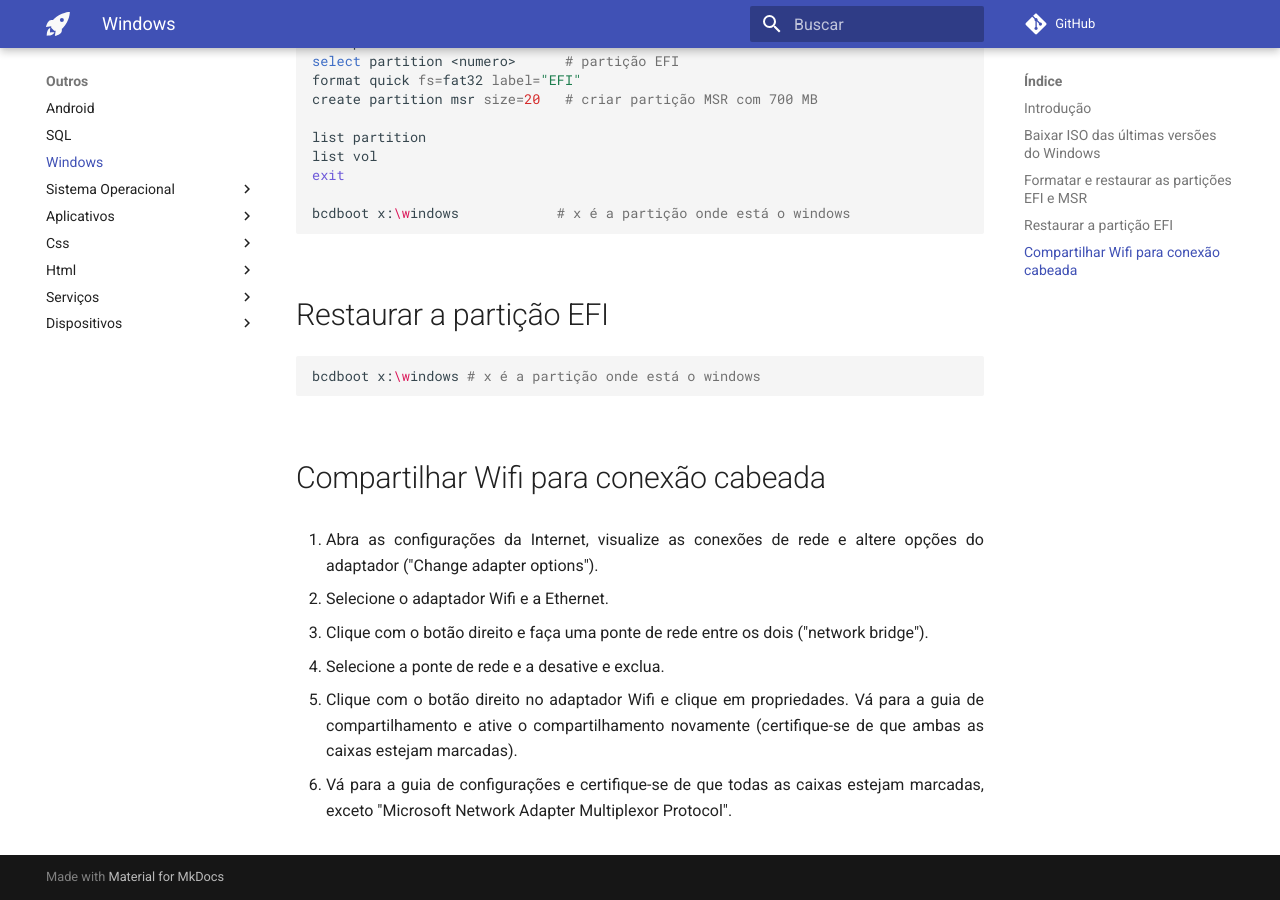
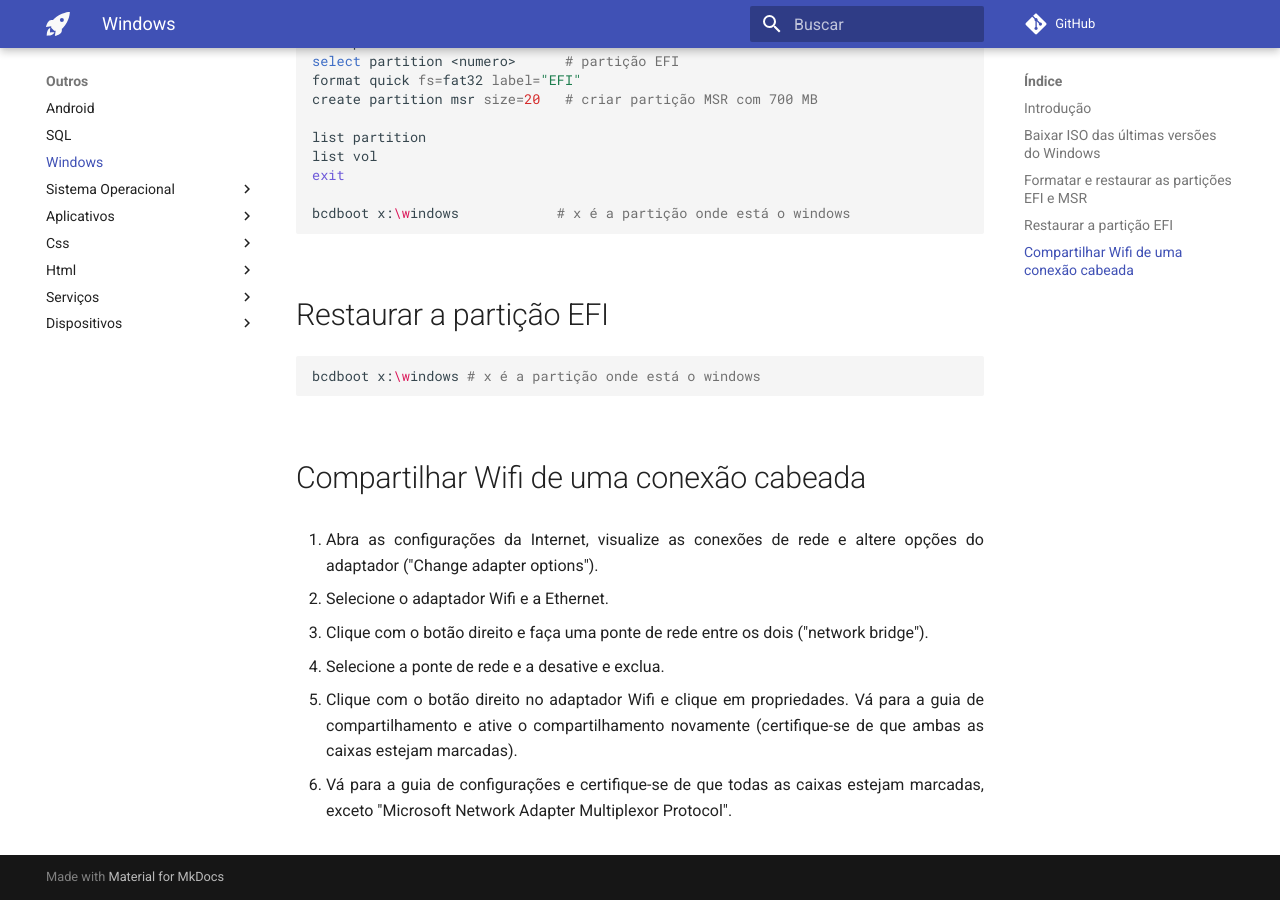
Before and after one commit to kustavo/tutorial-diversos, an MkDocs documentation site: the page built from docs/windows/windows.md, in a window 1280 px wide and 900 px high, scrolled down 877 px. Built offline with MkDocs 1.6.1 and Material for MkDocs 9.7.7, drawn with Linux system fonts in a browser that asks for light colours; comment, search, counter and statistics services are not loaded.

Commit message:
Update windows.md

````diff
--- a/docs/windows/windows.md
+++ b/docs/windows/windows.md
@@ -43,7 +43,7 @@
 bcdboot x:\windows # x é a partição onde está o windows
 ```
 
-## Compartilhar Wifi para conexão cabeada
+## Compartilhar Wifi de uma conexão cabeada
 
 1. Abra as configurações da Internet, visualize as conexões de rede e altere opções do adaptador ("Change adapter options").
 
````
